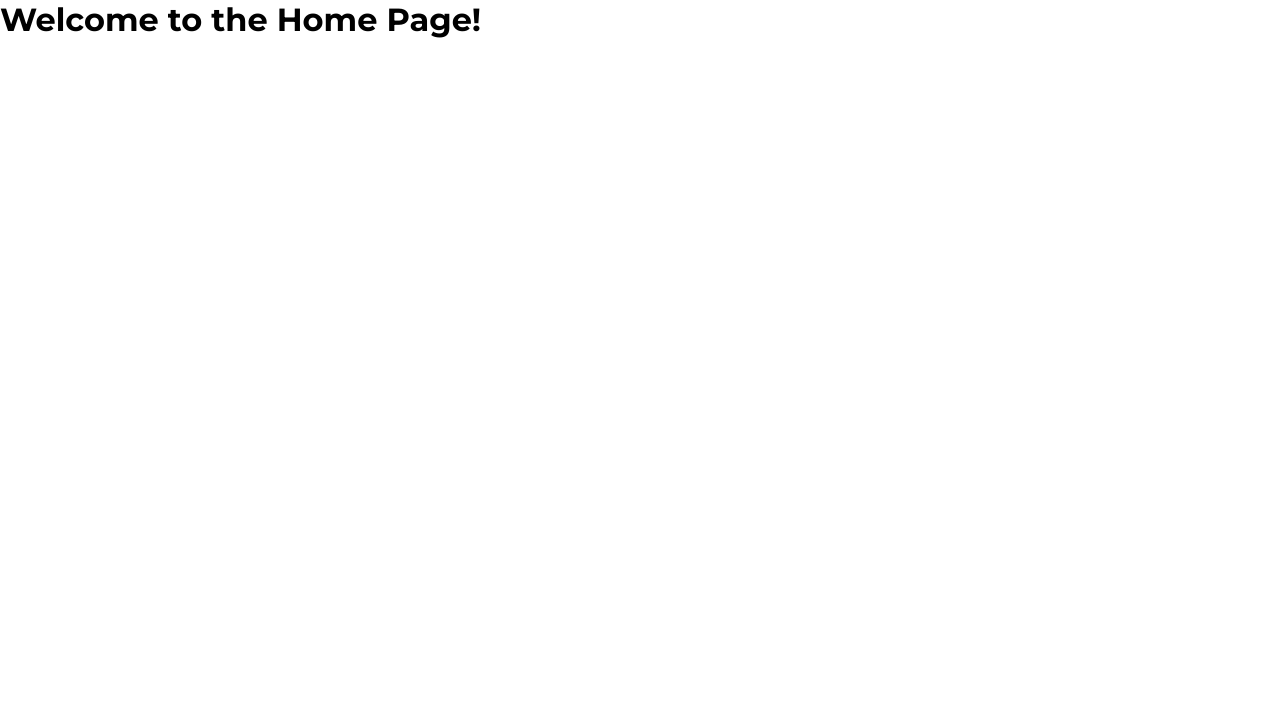
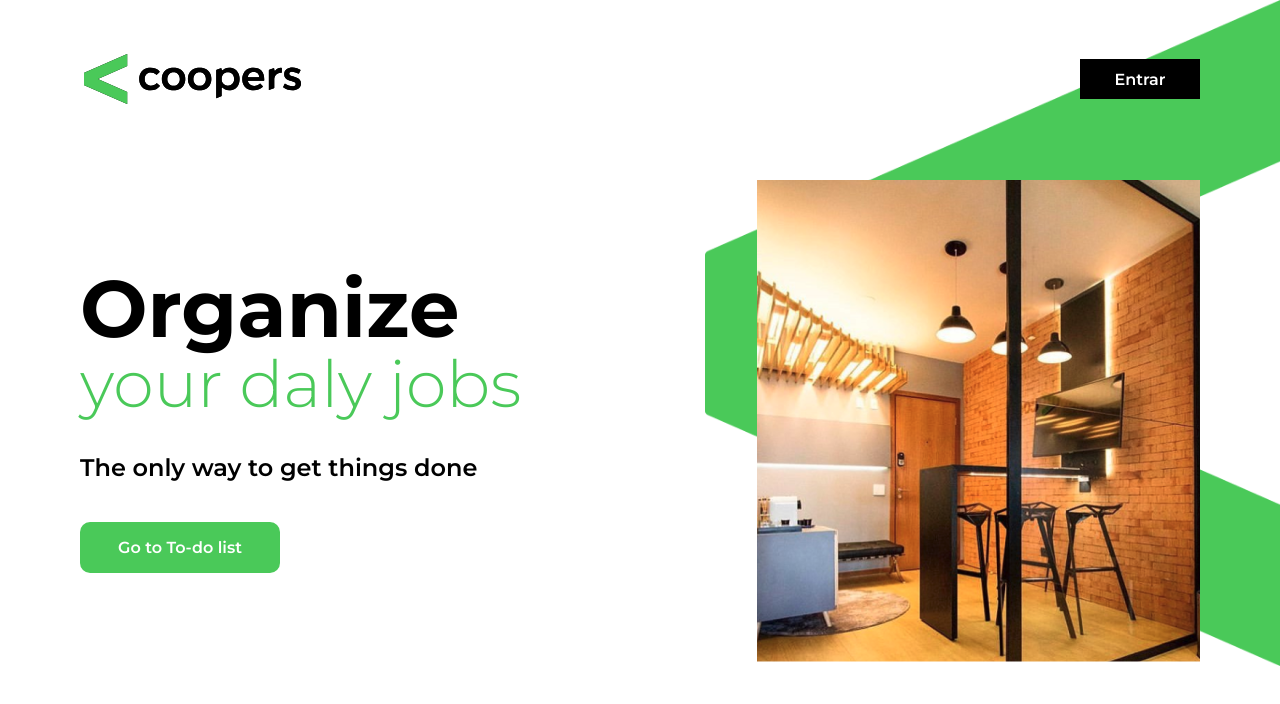
Before and after one commit to jgbenine/task-manager, a Next.js app in the folder web/: page / in a window 1280 px wide. Shown: the top 704 px of the page. Built offline with nearby package versions, Linux system fonts and the light colour scheme.

Commit message:
feat: header+hero

```diff
--- a/web/src/app/page.tsx
+++ b/web/src/app/page.tsx
@@ -1,9 +1,10 @@
+import { Hero } from "@/components/Sections/Hero/Hero";
 import "./page.scss";
 
 export default function Home() {
   return (
     <main className="home">
-      <h1>Welcome to the Home Page!</h1>
+      <Hero />
     </main>
   );
 }
--- a/web/src/components/Header/Header.scss
+++ b/web/src/components/Header/Header.scss
@@ -1,3 +1,17 @@
 .header{
-
+  padding: 54px 80px 0 84px;
+  display: flex;
+  justify-content: space-between;
+  align-items: center;
+  background: transparent;
+  position: fixed;
+  top: 0;
+  width: 100%;
+  &__logo{
+    max-height: 50px;
+  }
+  &__imgLogo{
+    width: 100%;
+    height: 100%;
+  }
 }
--- a/web/src/components/Header/Header.tsx
+++ b/web/src/components/Header/Header.tsx
@@ -1,8 +1,29 @@
 import React from 'react'
+import './Header.scss';
+import Link from 'next/link';
+import Image from 'next/image';
+import LinkPrimary from '../Links/LinkPrimary/LinkPrimary';
 
 export function Header() {
   return (
     <header className="header">
+      <Link href="/" className="header__logo">
+        <Image
+          className="header__imgLogo"
+          src="/images/Logo.svg"
+          alt='Logo'
+          width={0}
+          height={0}
+          sizes='100vh'
+          quality={100}
+          priority
+        />
+      </Link>
+      <LinkPrimary
+        label="Entrar"
+        href="/"
+        title="Realizar login"
+        target="_blank" />
     </header>
   )
 }
--- /dev/null
+++ b/web/src/components/Links/LinkPrimary/LinkPrimary.scss
@@ -0,0 +1,16 @@
+.linkPrimary {
+  width: 100%;
+  max-width: 120px;
+  height: 40px;
+  background: $color-black;
+  color: $color-white;
+  display: flex;
+  align-items: center;
+  justify-content: center;
+  font-weight: 600;
+  border: 1px solid $color-black;
+  &:hover{
+    transition: all 0.2s ease-in;
+    background: transparent;
+  }
+}
--- /dev/null
+++ b/web/src/components/Links/LinkPrimary/LinkPrimary.tsx
@@ -0,0 +1,16 @@
+import { AnchorHTMLAttributes } from 'react'
+import './LinkPrimary.scss';
+import Link from 'next/link';
+
+type PropsLink = AnchorHTMLAttributes<HTMLAnchorElement> & {
+  label: string;
+  href: string;
+}
+
+export default function LinkPrimary({label, href, ...props }: PropsLink) {
+  return (
+    <Link href={href} {...props} className="linkPrimary">
+      {label}
+    </Link>
+  )
+}
--- /dev/null
+++ b/web/src/components/Links/LinkSecondary/LinkSecondary.scss
@@ -0,0 +1,21 @@
+.linkSecondary {
+  max-width: 200px;
+  padding: 16px 10px;
+  border-radius: 10px;
+  background: $color-primary;
+  color: $color-white;
+  display: flex;
+  align-items: center;
+  justify-content: center;
+  font-weight: 600;
+  &:hover{
+    transition: all 0.2s ease-in;
+    background: $color-secondary;
+    color: $color-white;
+  }
+
+  &--black{
+    background: $color-black;
+
+  }
+}
--- /dev/null
+++ b/web/src/components/Links/LinkSecondary/LinkSecondary.tsx
@@ -0,0 +1,17 @@
+import { AnchorHTMLAttributes } from 'react'
+import './LinkSecondary.scss';
+import Link from 'next/link';
+
+type PropsLinkSecondary = AnchorHTMLAttributes<HTMLAnchorElement> & {
+  label: string;
+  href: string;
+  variants?: "green" | "black";
+}
+
+export default function LinkSecondary({variants="green", label, href, ...props }: PropsLinkSecondary) {
+  return (
+    <Link href={href} {...props} className={`linkSecondary ${variants === 'black' ? "linkSecondary--black" : ""}`}>
+      {label}
+    </Link>
+  )
+}
--- /dev/null
+++ b/web/src/components/Sections/Hero/Hero.scss
@@ -0,0 +1,45 @@
+.hero{
+  height: 100%;
+  padding: 0 80px;
+  background: url('../../../../public/images/bg-logo.png')no-repeat;
+  background-size: contain;
+  background-position: right;
+
+  &__title{
+    font-size: 80px;
+    font-weight: 700;
+    display: flex;
+    flex-direction: column;
+    line-height: 70px;
+  }
+
+  &__sub{
+    font-weight: 300;
+    color: $color-primary;
+    font-size: 65px;
+  }
+
+  &__description{
+    font-size: 24px;
+    font-weight: 600;
+    margin: 30px 0 40px 0;
+  }
+
+  &__container{
+    padding-top: 180px;
+    display: flex;
+    justify-content: space-between;
+    align-items: center;
+  }
+
+  &__wrapperImg{
+    width: 100%;
+    max-width: 443px;
+    height: 100%;
+  }
+
+  &__image{
+    width: 100%;
+    height: 100%;
+  }
+}
--- /dev/null
+++ b/web/src/components/Sections/Hero/Hero.tsx
@@ -0,0 +1,27 @@
+import React from 'react'
+import './Hero.scss';
+import LinkSecondary from '@/components/Links/LinkSecondary/LinkSecondary';
+import Image from 'next/image';
+
+export function Hero() {
+  return (
+    <section className='hero'>
+      <div className="hero__container">
+        <article>
+          <h1 className="hero__title">
+            Organize
+            <span className="hero__sub">your daly jobs</span>
+          </h1>
+          <p className="hero__description">
+            The only way to get things done
+          </p>
+
+          <LinkSecondary label='Go to To-do list' href='/' />
+        </article>
+        <div className="hero__wrapperImg">
+          <Image src="/images/hero-img.png" alt="" width={0} height={0} sizes='100vh' className="hero__image" />
+        </div>
+      </div>
+    </section>
+  )
+}
--- a/web/src/scss/utils/colors.scss
+++ b/web/src/scss/utils/colors.scss
@@ -1,5 +1,6 @@
-$color-primary: var(--color-primary);
-$color-secondary: var(--color-secondary);
-$color-white: var(--color-white);
-$color-black: var(--color-black);
-$color-font-error: var(--color-font-error);
+$color-primary: #4AC959;
+$color-secondary: #46BD62;
+$color-white: #FFFFFF;
+$color-black: #000000;
+$color-orange: #E88D39;
+$color-bg-black:#0C0C0C;
```
